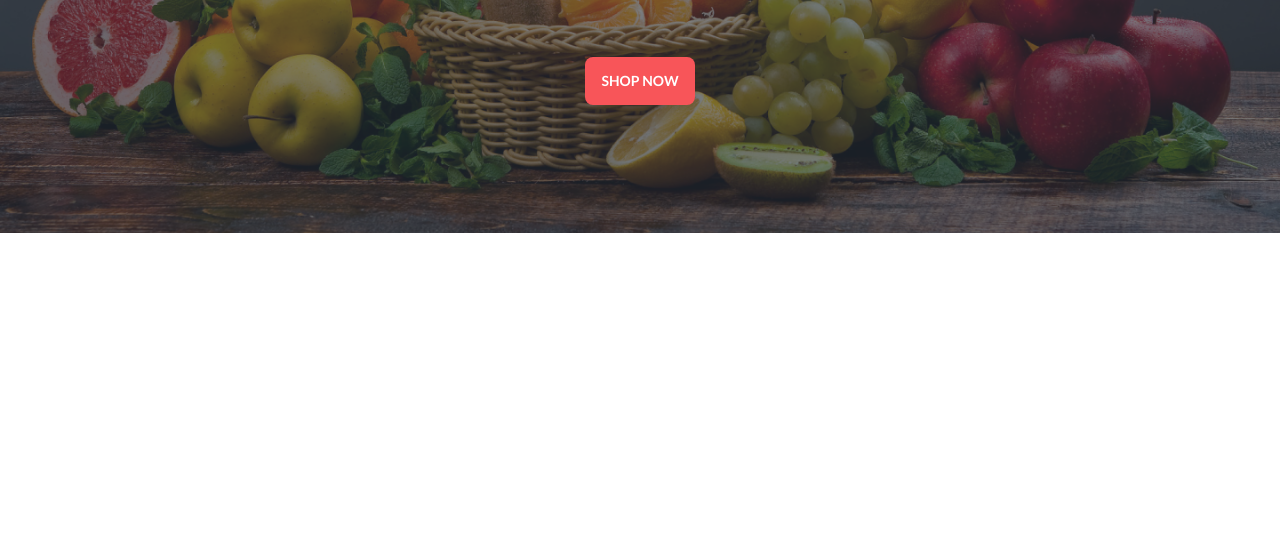
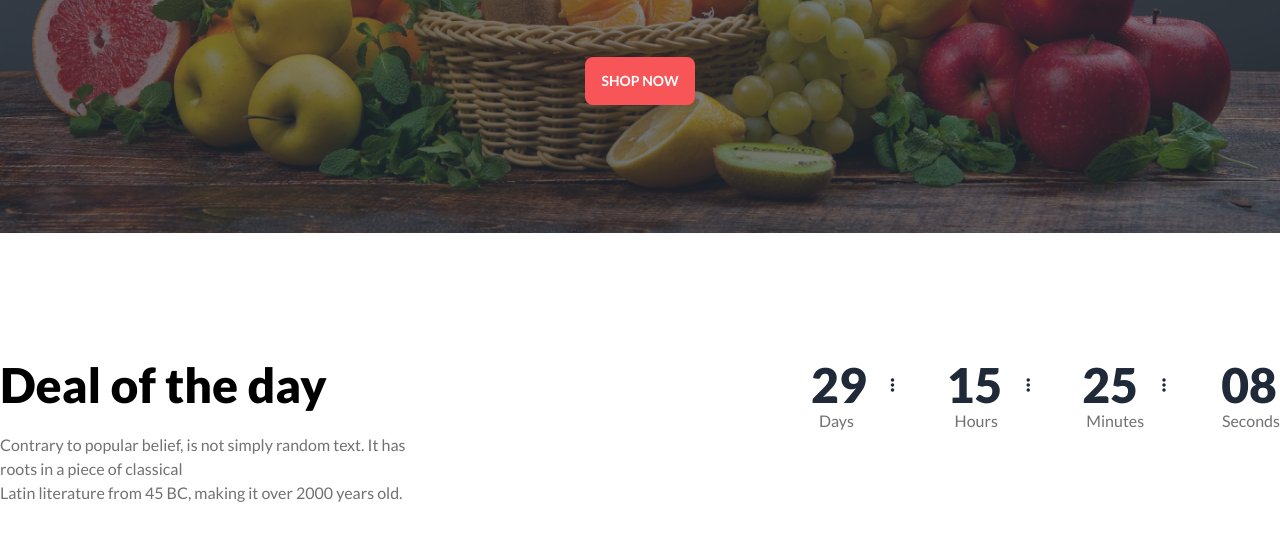
Before and after one commit to sharifulislamshihan/B8A3-fruit-brust-assignment, a plain HTML site: page index.html in a window 1280 px wide. Shown: the part 403-944 px from the top of the page. Before the commit the page ends 800 px from the top, so only its background shows below. Drawn offline with nearby package versions, Linux system fonts and the light colour scheme; grey boxes are pictures that could not be loaded.

Commit message:
deal of the day done

```diff
--- a/index.html
+++ b/index.html
@@ -151,5 +151,44 @@
           </div>
         </section>
     </header>
+    <main class="container mx-auto">
+      <!-- deal of the day section -->
+      <section class="my-28">
+        <div class="flex flex-col lg:flex-row lg:gap-56">
+          <div class="text-center lg:text-left">
+            <h3 class="text-black text-5xl font-extrabold pb-6">Deal of the day</h3>
+            <p class="text-base font-medium text-ash">Contrary to popular belief, is not simply random text. It has roots in a piece of classical <br>Latin literature from 45 BC, making it over 2000 years old.</p>
+          </div>
+          <div class="grid grid-flow-col gap-1 text-center auto-cols-max
+          mt-12 lg:mt-0 gap-7 md:pl-36">
+            <div class="flex flex-col">
+                <div class="flex flex-row">
+                  <h3 class="text-5xl font-extrabold">29</h3>
+                  <i class="fa-solid fa-ellipsis-vertical pt-4 px-6"></i>
+                </div>
+              <p class="text-base font-medium text-ash text-left pl-2">Days</p>
+            </div>
+            <div class="flex flex-col">
+              <div class="flex flex-row">
+                <h3 class="text-5xl font-extrabold">15</h3>
+                <i class="fa-solid fa-ellipsis-vertical pt-4 px-6"></i>
+              </div>
+              <p class="text-base font-medium text-ash text-left pl-2">Hours</p>
+            </div>
+            <div class="flex flex-col">
+              <div class="flex flex-row">
+                <h3 class="text-5xl font-extrabold">25</h3>
+                <i class="fa-solid fa-ellipsis-vertical pt-4 px-6"></i>
+              </div>
+              <p class="text-base font-medium text-ash text-left pl-1">Minutes</p>
+            </div>
+            <div class="flex flex-col">
+              <h3 class="text-5xl font-extrabold">08</h3>
+              <p class="text-base font-medium text-ash pl-1">Seconds</p>
+            </div>
+          </div>
+        </div>
+      </section>
+    </main>
 </body>
 </html>
```
